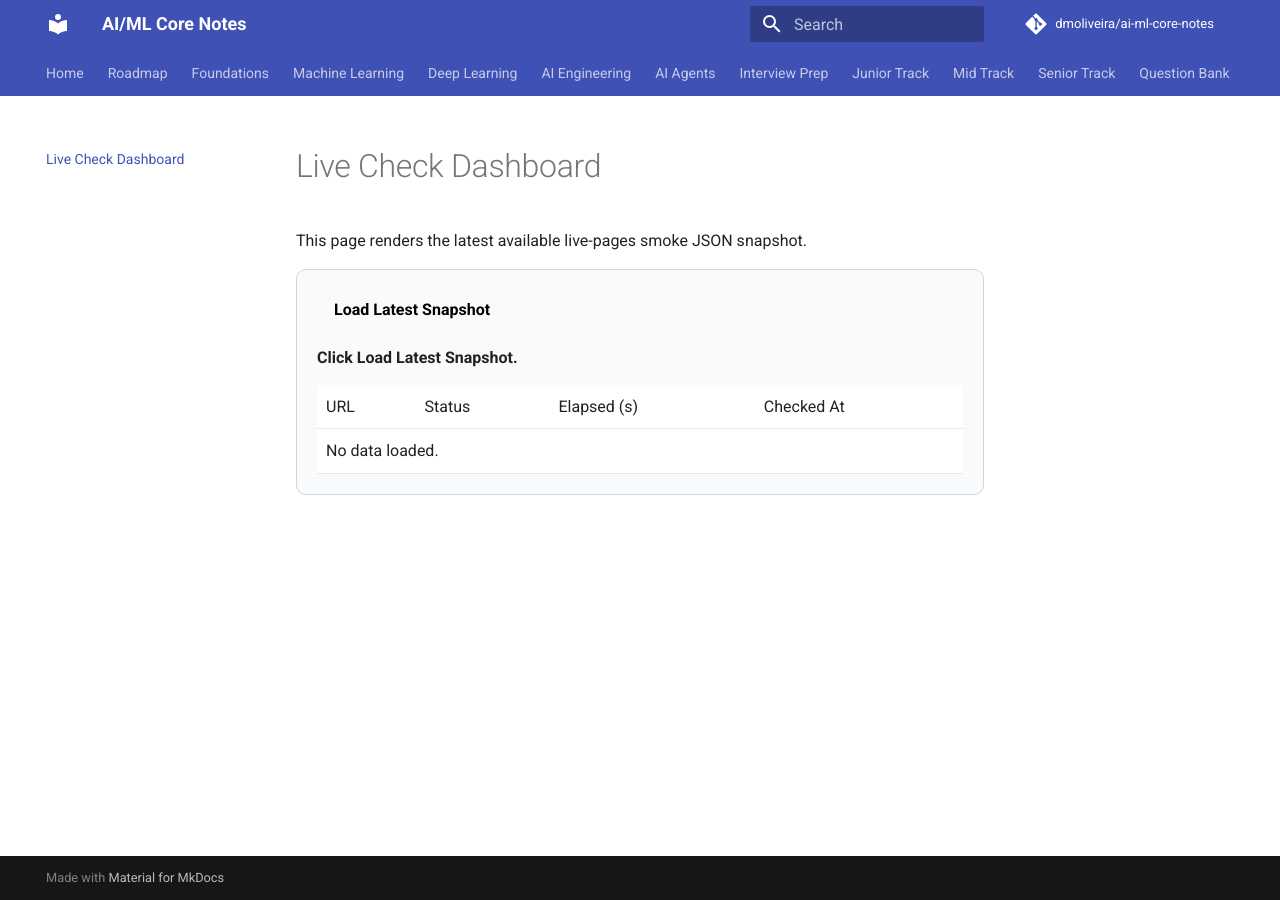
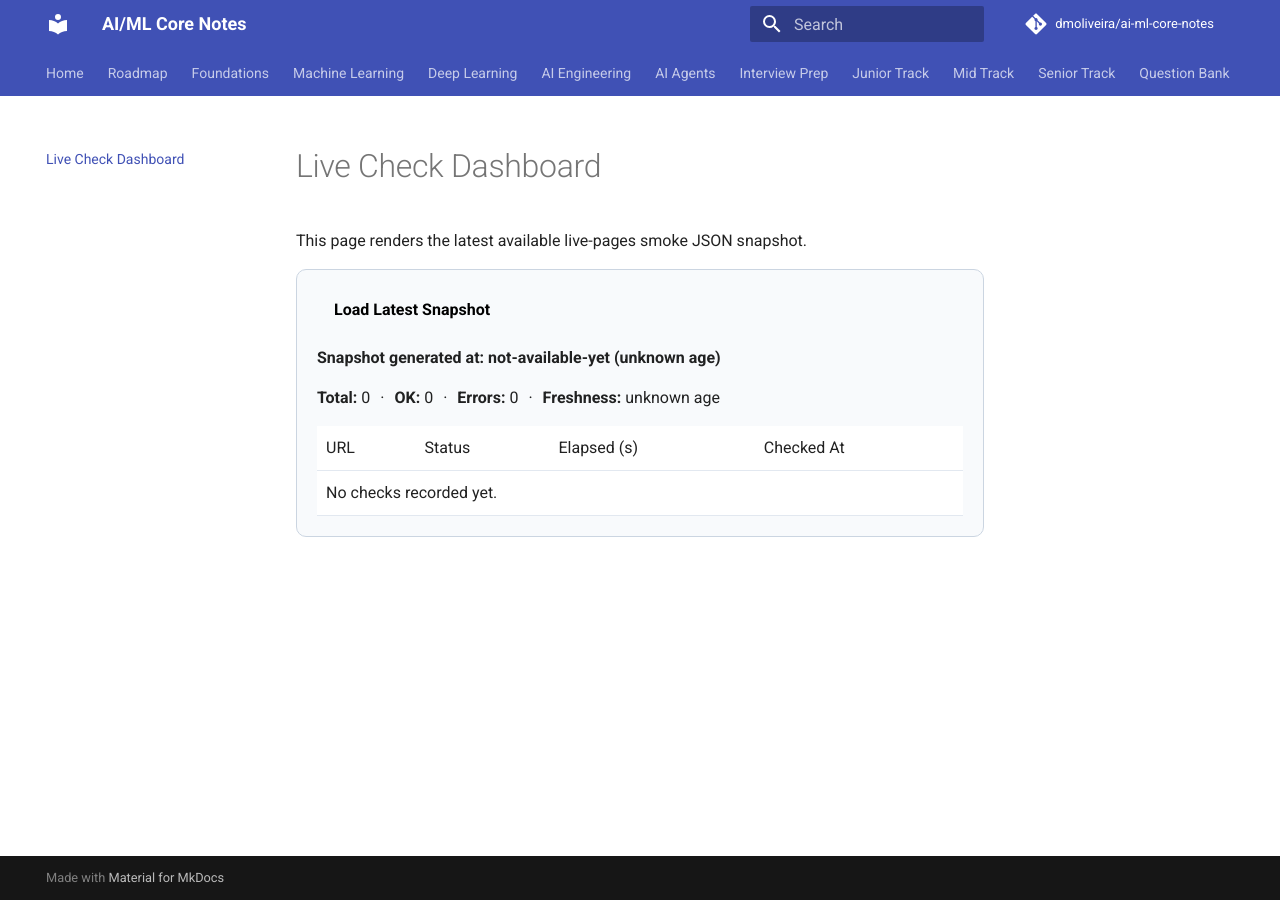
Before and after one commit to dmoliveira/ai-ml-core-notes, an MkDocs documentation site: the page built from docs/practice/live-check-dashboard.md, in a window 1280 px wide. Built offline with MkDocs 1.6.1 and Material for MkDocs 9.7.7, drawn with Linux system fonts in a browser that asks for light colours; comment, search, counter and statistics services are not loaded; some of the changed lines change nothing that is shown.

Commit message:
Harden live dashboard loader and add freshness summary

```diff
--- a/docs/practice/live-check-dashboard.md
+++ b/docs/practice/live-check-dashboard.md
@@ -9,6 +9,7 @@
     <button id="live-load" type="button">Load Latest Snapshot</button>
   </div>
   <div class="lb-status" id="live-status">Click Load Latest Snapshot.</div>
+  <div class="lb-actions" id="live-summary" aria-live="polite"></div>
   <table class="lb-table">
     <thead>
       <tr>
@@ -25,12 +26,52 @@
 </div>
 
 <script>
+function esc(value) {
+  return String(value)
+    .replace(/&/g, "&amp;")
+    .replace(/</g, "&lt;")
+    .replace(/>/g, "&gt;")
+    .replace(/\"/g, "&quot;")
+    .replace(/'/g, "&#39;");
+}
+
+function formatAge(timestamp) {
+  const parsed = Date.parse(String(timestamp || ""));
+  if (!Number.isFinite(parsed)) {
+    return "unknown age";
+  }
+  const seconds = Math.max(0, Math.floor((Date.now() - parsed) / 1000));
+  if (seconds < 60) return `${seconds}s ago`;
+  const minutes = Math.floor(seconds / 60);
+  if (minutes < 60) return `${minutes}m ago`;
+  const hours = Math.floor(minutes / 60);
+  if (hours < 48) return `${hours}h ago`;
+  const days = Math.floor(hours / 24);
+  return `${days}d ago`;
+}
+
+function renderSummary(payload, rows) {
+  const summary = document.getElementById("live-summary");
+  const okCount = rows.filter((row) => row.status === "ok").length;
+  const errorCount = rows.filter((row) => row.status !== "ok").length;
+  const generatedAt = payload.generatedAt || "-";
+  const staleWarning = /d ago$/.test(formatAge(generatedAt));
+  summary.innerHTML = [
+    `<span><strong>Total:</strong> ${rows.length}</span>`,
+    `<span><strong>OK:</strong> ${okCount}</span>`,
+    `<span><strong>Errors:</strong> ${errorCount}</span>`,
+    `<span><strong>Freshness:</strong> ${esc(formatAge(generatedAt))}${staleWarning ? " (stale)" : ""}</span>`,
+  ].join(" · ");
+}
+
 async function loadLiveSnapshot() {
   const status = document.getElementById("live-status");
+  const summary = document.getElementById("live-summary");
   const body = document.getElementById("live-table-body");
   status.textContent = "Loading snapshot...";
+  summary.textContent = "";
   try {
-    const response = await fetch("../stats/live-pages-latest.json");
+    const response = await fetch("../../stats/live-pages-latest.json", { cache: "no-store" });
     if (!response.ok) {
       throw new Error(`Request failed (${response.status})`);
     }
@@ -41,16 +82,19 @@
     } else {
       body.innerHTML = rows
         .map(
-          (row) => `<tr><td>${row.url || "-"}</td><td>${row.status || "-"}</td><td>${row.elapsedSeconds ?? "-"}</td><td>${row.checkedAt || "-"}</td></tr>`,
+          (row) => `<tr><td>${esc(row.url || "-")}</td><td>${esc(row.status || "-")}</td><td>${esc(row.elapsedSeconds ?? "-")}</td><td>${esc(row.checkedAt || "-")}</td></tr>`,
         )
         .join("");
     }
-    status.textContent = `Snapshot generated at: ${payload.generatedAt || "-"}`;
+    renderSummary(payload, rows);
+    status.textContent = `Snapshot generated at: ${payload.generatedAt || "-"} (${formatAge(payload.generatedAt)})`;
   } catch (error) {
     status.textContent = String(error.message || error);
+    summary.textContent = "";
     body.innerHTML = "<tr><td colspan='4'>Unable to load snapshot.</td></tr>";
   }
 }
 
 document.getElementById("live-load").addEventListener("click", loadLiveSnapshot);
+loadLiveSnapshot();
 </script>
```
